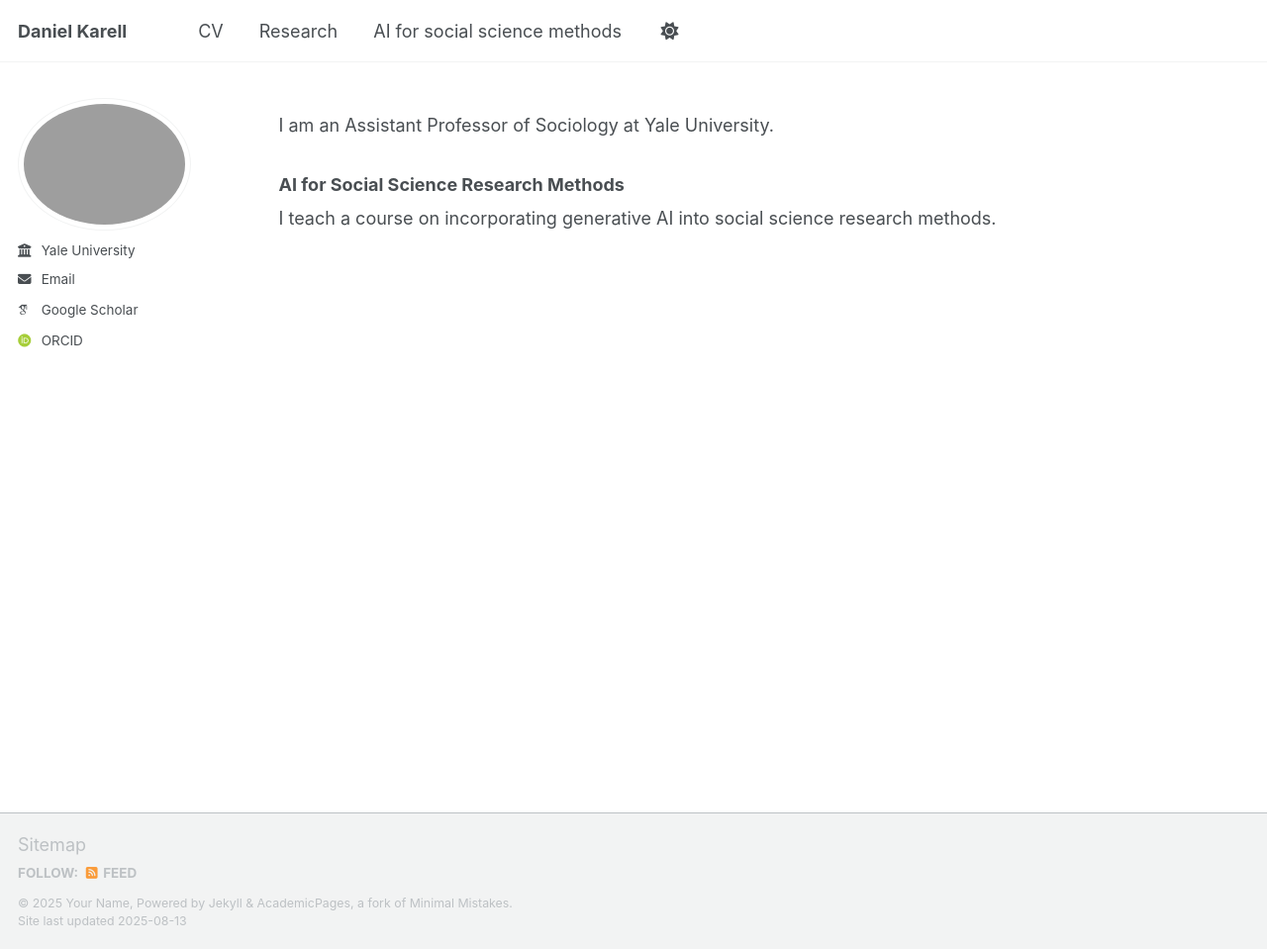
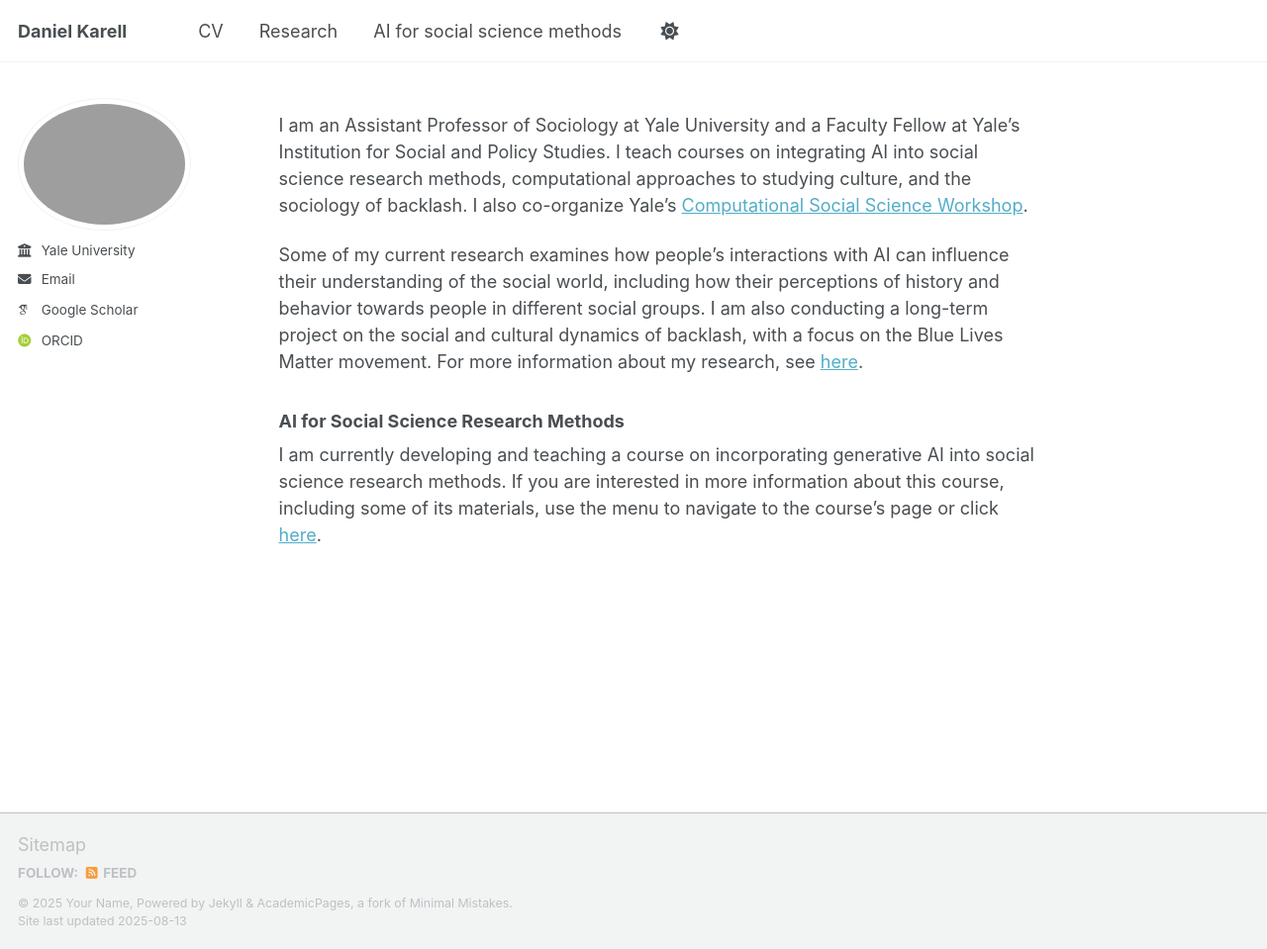
Before and after one commit to dkarell/dkarell.github.io, a Jekyll site: the page built from _pages/about.md, in a window 1280 px wide and 959 px high. Shown: the whole window at 99% size. Built offline with Jekyll 4.4.1, drawn with Linux system fonts in a browser that asks for light colours; some web fonts are replaced; a script that is not in the unit is left out.

Commit message:
Update about.md

```diff
--- a/_pages/about.md
+++ b/_pages/about.md
@@ -7,8 +7,10 @@ redirect_from:
   - /about.html
 ---
 
-I am an Assistant Professor of Sociology at Yale University.
+I am an Assistant Professor of Sociology at Yale University and a Faculty Fellow at Yale's Institution for Social and Policy Studies. I teach courses on integrating AI into social science research methods, computational approaches to studying culture, and the sociology of backlash. I also co-organize Yale's [Computational Social Science Workshop](https://isps.yale.edu/computational-social-science-workshop).
+
+Some of my current research examines how people's interactions with AI can influence their understanding of the social world, including how their perceptions of history and behavior towards people in different social groups. I am also conducting a long-term project on the social and cultural dynamics of backlash, with a focus on the Blue Lives Matter movement. For more information about my research, see [here](https://dkarell.github.io/research/).
 
 ### AI for Social Science Research Methods
 
-I teach a course on incorporating generative AI into social science research methods.
+I am currently developing and teaching a course on incorporating generative AI into social science research methods. If you are interested in more information about this course, including some of its materials, use the menu to navigate to the course's page or click [here](https://dkarell.github.io/ai_for_social_science_methods/).
```
